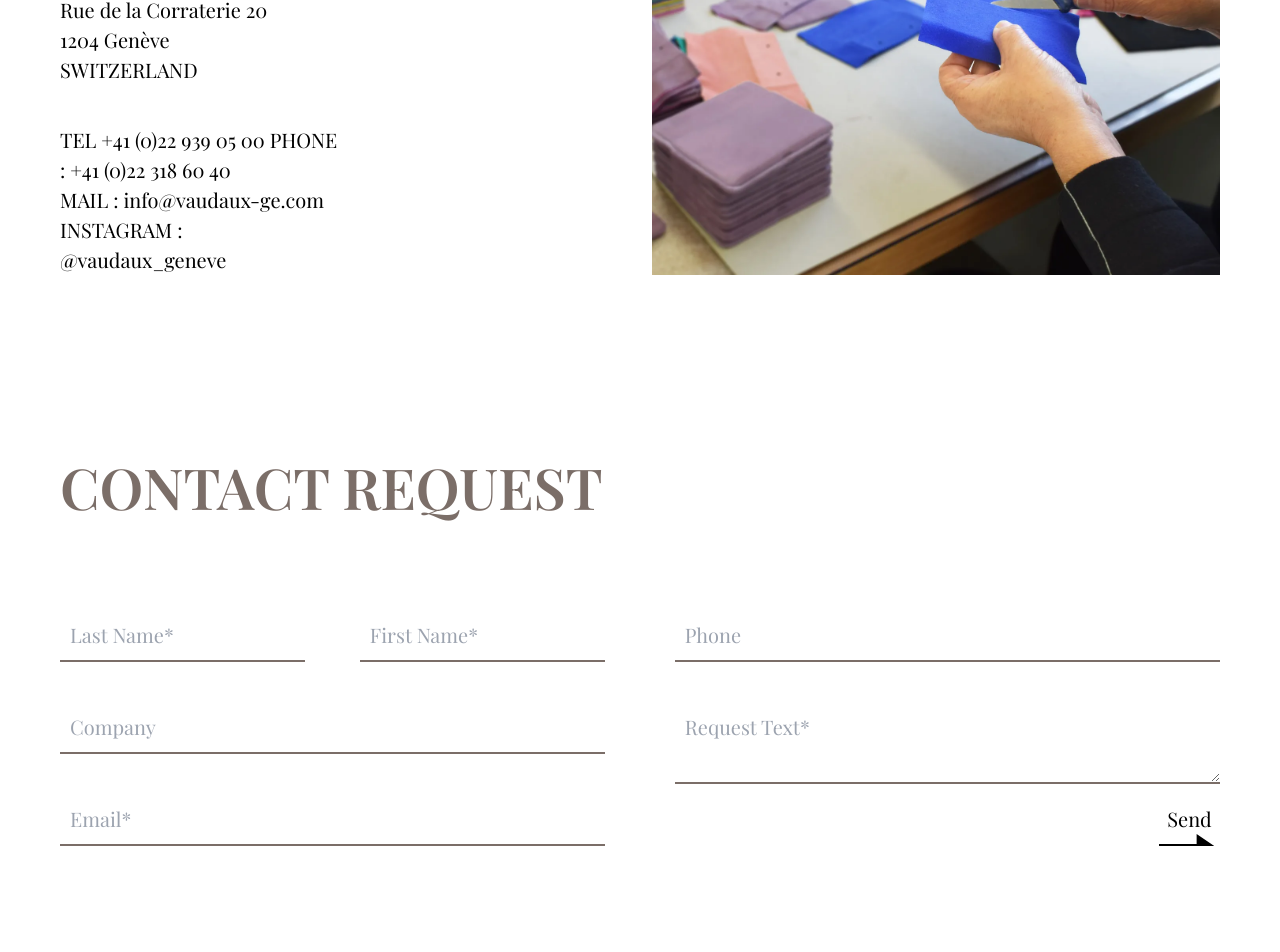
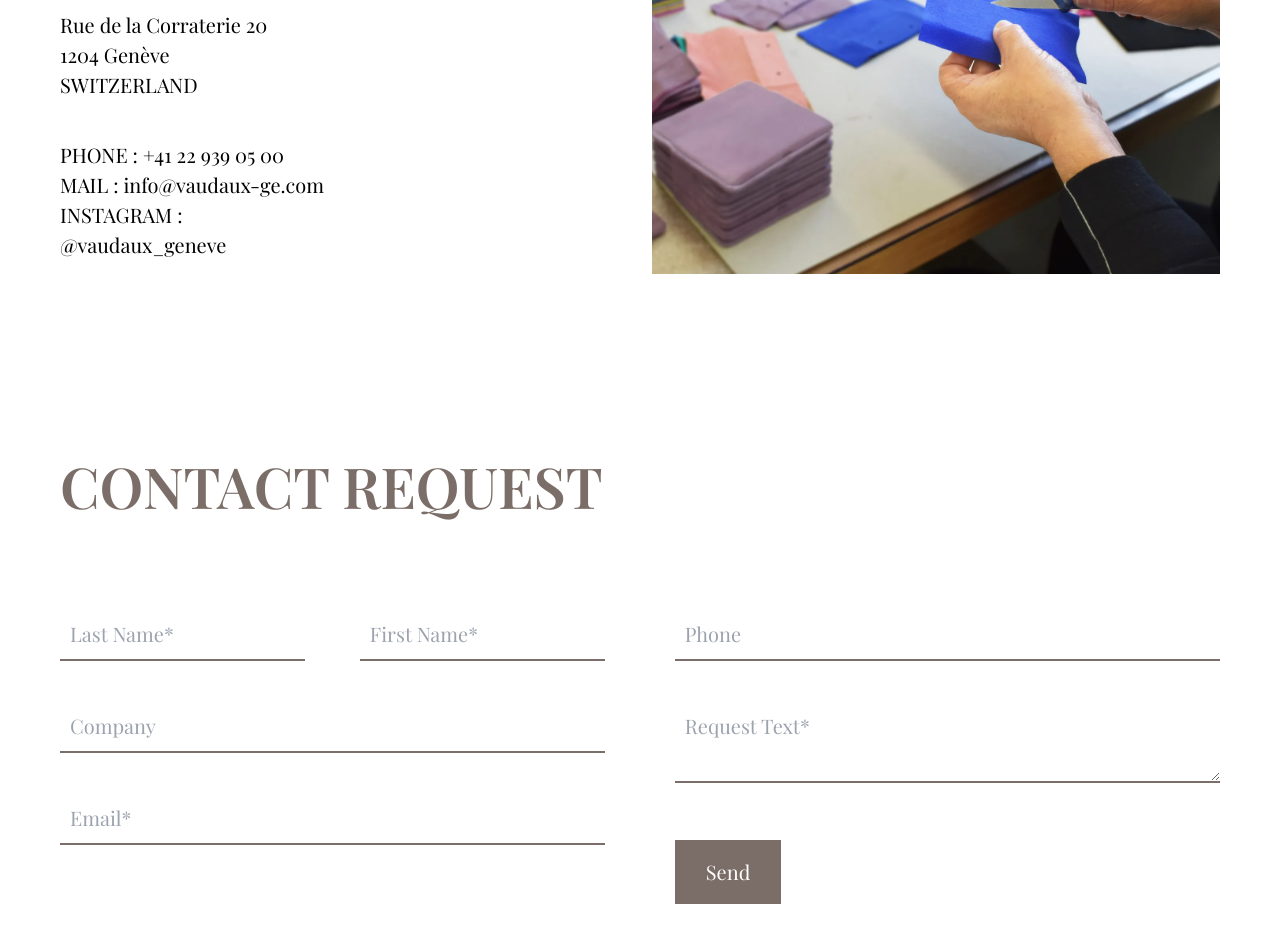
Before and after one commit to maleuh1234/vaudaux, a Vue app in the folder vaudaux-site/: page /#/contact in a window 1280 px wide. Shown: the part 900-1852 px from the top of the page. Before the commit the page ends 1746 px from the top, so only its background shows below. Built offline with nearby package versions, Linux system fonts and the light colour scheme.

Commit message:
tout fini sauf textes

```diff
--- a/vaudaux-site/src/components/Navigation.vue
+++ b/vaudaux-site/src/components/Navigation.vue
@@ -3,7 +3,7 @@
   <div class="burger" ref="burger" @click="toggleMenu" @mouseover="animateOnHover(true)" @mouseout="animateOnHover(false)">
     <div class="bread-container">
       <div class="bread1" ref="bread1"></div>
-      <div class="bread2" ref="bread2"></div>
+      <div class="bread3" ref="bread2"></div>
       <div class="bread3" ref="bread3"></div>
     </div>
     <div class="burger-background" ref="burgerBackground"></div>
@@ -46,14 +46,14 @@
       pdfLink: '../assets/dpd/DPD-TALENTS.pdf',
       textes: {
         "fr-CH" : {
-            Home: "Home FR",
-            Crea : "Creations FR",
-            Presentation : "Présentation FR",
+            Home: "Accueil",
+            Crea : "Créations",
+            Presentation : "Présentation",
         },
         "en-US" : {
-            Home: "Home US",
-            Crea : "Creations US",
-            Presentation : "Presentation US"
+            Home: "Home",
+            Crea : "Creations",
+            Presentation : "Presentation"
         }
       },
       currentLang: localStorage.getItem('Language') || 'fr-CH'
@@ -187,7 +187,7 @@ closeMenu() {
     border-radius: 100%;
     height: 0px;
     width: 0px;
-    background-color: #151515;
+    background-color: #7B6E68;
     transform-origin: center;
     position: absolute;
     z-index: 6;
--- a/vaudaux-site/src/views/ContactView.vue
+++ b/vaudaux-site/src/views/ContactView.vue
@@ -9,10 +9,8 @@
       <p>1204 Genève</p>
       <p class="special-margin">SWITZERLAND</p>
       <p>
-        TEL
-        <a href="tel:+41229390500">+41 (0)22 939 05 00</a>
         {{textes[currentLang].telephone}}
-        <a href="tel:+41223186040">+41 (0)22 318 60 40</a>
+        <a href="tel:+41229390500">+41 22 939 05 00</a>
       </p>
       <p>
         MAIL :
@@ -82,29 +80,14 @@
             v-model="form.texte_demande"
             required
           ></textarea>
-          <button class="arrow-button" type="submit">
+          <button class="button" type="submit">
             {{ textes[currentLang].envoyer }}
-            <svg
-              width="56"
-              height="12"
-              viewBox="0 0 56 12"
-              fill="none"
-              xmlns="http://www.w3.org/2000/svg"
-            >
-              <path d="M38.6341 2L52 11H38.6341V2Z" fill="black" />
-              <path
-                d="M0 11H38.6341M38.6341 11H52L38.6341 2V11Z"
-                stroke="black"
-                stroke-width="2"
-              />
-            </svg>
           </button>
         </div>
       </div>
     </form>
   </div>
-
-
+  <leFooter/>
 </template>
 
 <script>
@@ -221,6 +204,10 @@ methods: {
     },
   },
 }
+</script>
+
+<script setup>
+  import leFooter from "../components/Footer.vue";
 </script>
 
 <style scoped>
```
